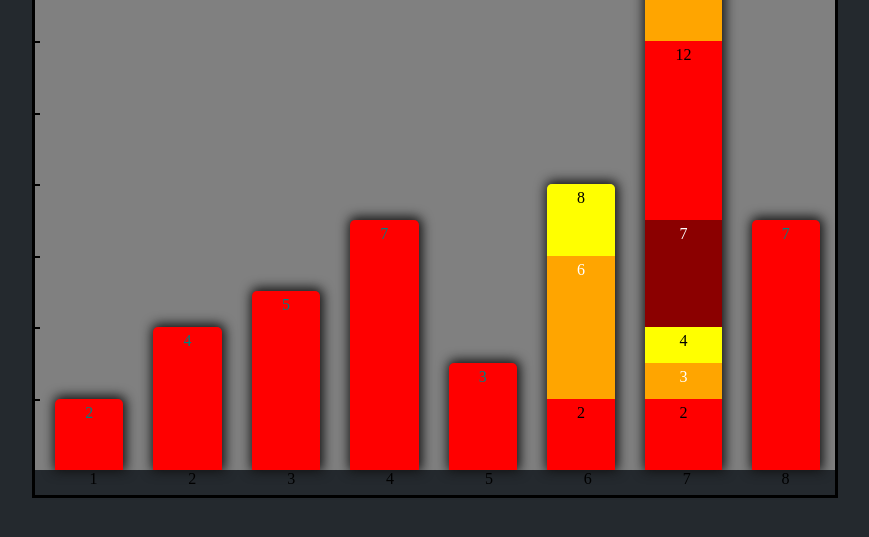
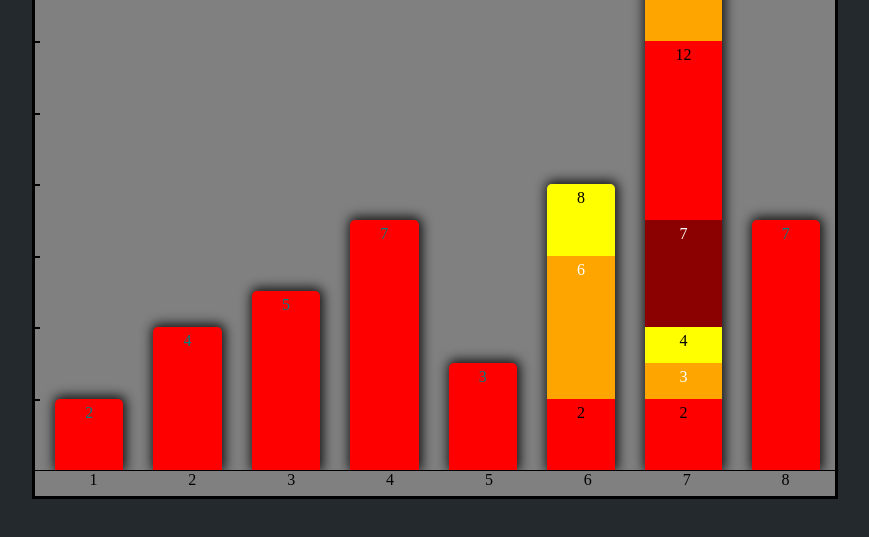
Before and after one commit to ElectricMolasses/kingofredonions.github.io, a website: page index.html in a window 1280 px wide. Shown: the part 81-618 px from the top of the page, without its empty margins (205-1074 px from the left). Drawn offline with nearby package versions, Linux system fonts and the light colour scheme.

Commit message:
Added background colour to labels and added upper border to tidy appearance.

```diff
--- a/src/main.js
+++ b/src/main.js
@@ -72,7 +72,11 @@ function generateLabels(values, options, element) {
   if (options.labels.length !== values.length)
     throw new Error ("Invalid Value:Labels length.  Must match.");
 
-  element.height(25);
+  element.height(25)
+         .css('background', options.background)
+         .attr('id', 'labelContainer')
+         .css('border-top-style', 'solid')
+         .css('border-width', 1);
 
   //Add offset for the tick element inside the bars.
   element.append($('<div></div>').width(9));
--- a/src/style.css
+++ b/src/style.css
@@ -17,6 +17,11 @@ body {
   width: 800px;
   min-height: 200px;
   display: flex;
+}
+
+#labelContainer {
+  animation-duration: 1.5s;
+  animation-name: fade-in;
 }
 
 .barChartBox {
```
